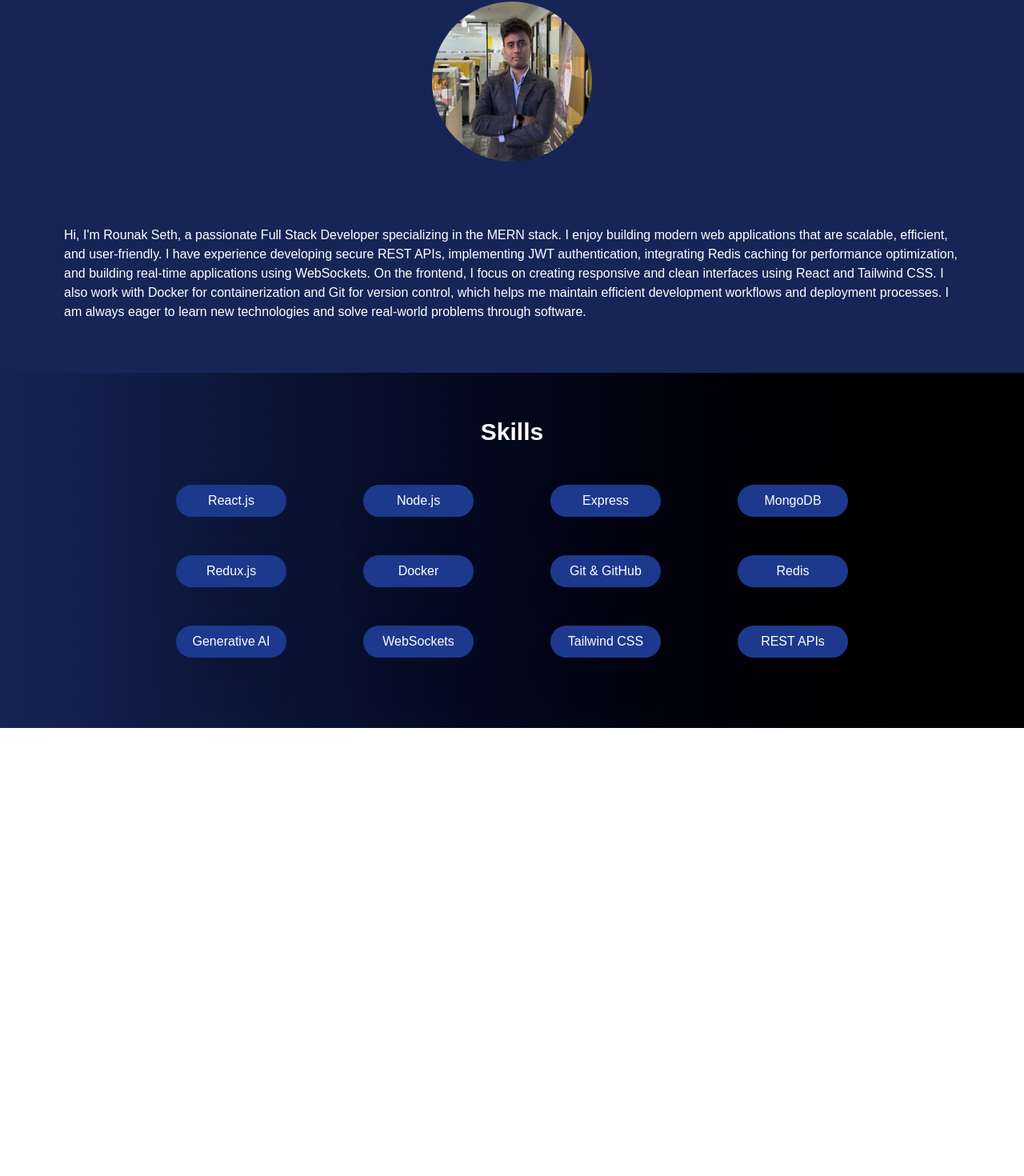
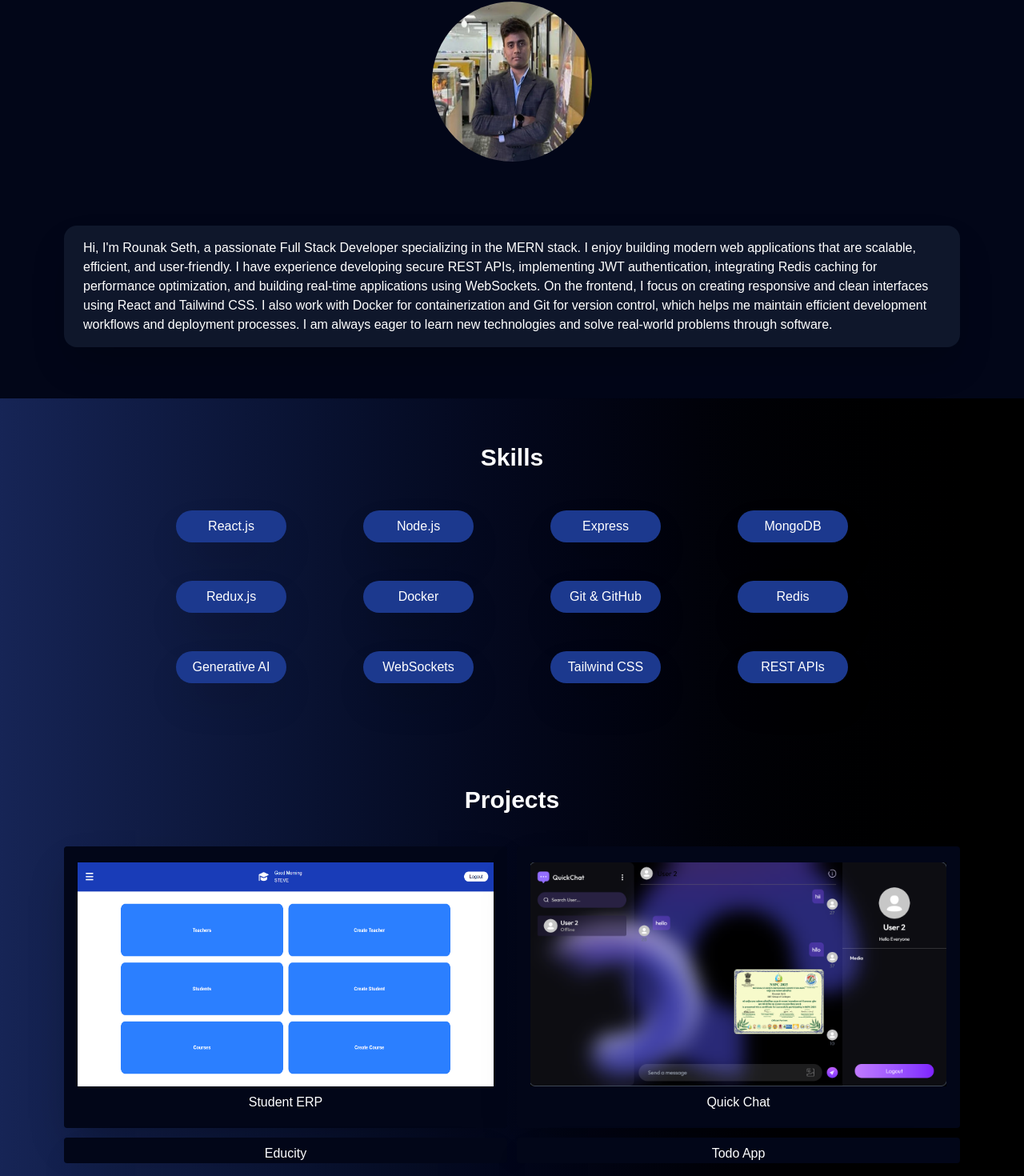
Before and after one commit to rounakseth0705/My-Portfolio, a React (Vite) app in the folder portfolio/: page / in a window 1280 px wide. Shown: the part 726-2196 px from the top of the page at 80% size. Before the commit the page ends 1636 px from the top, so only its background shows below. Built offline with nearby package versions, Linux system fonts and the light colour scheme.

Commit message:
Commit three

```diff
--- a/portfolio/src/App.jsx
+++ b/portfolio/src/App.jsx
@@ -1,5 +1,6 @@
 import About from "./components/About.jsx";
 import Home from "./components/Home.jsx";
+import Projects from "./components/Projects.jsx";
 import Skills from "./components/Skills.jsx";
 
 const App = () => {
@@ -8,6 +9,7 @@ const App = () => {
             <Home/>
             <About/>
             <Skills/>
+            <Projects/>
         </>
     )
 }
--- a/portfolio/src/components/About.jsx
+++ b/portfolio/src/components/About.jsx
@@ -2,10 +2,10 @@ import formalPic from "../assets/formalPic.jpeg";
 
 const About = () => {
     return(
-        <div name="about" className="flex flex-col justify-center items-center gap-12 bg-blue-950 py-8 px-8 md:px-15 lg:px-12 xl:px-20">
+        <div name="about" className="flex flex-col justify-center items-center gap-12 bg-slate-950 py-8 px-8 md:px-15 lg:px-12 xl:px-20">
             <h1 className="text-center text-white py-2 text-2xl font-semibold sm:text-3xl">About Me</h1>
             <img src={formalPic} alt="formalPic" className="w-30 h-30 text-sm rounded-full sm:text-base sm:w-40 sm:h-40 md:w-50 md:h-50"/>
-            <h1 className="text-white my-8">Hi, I'm Rounak Seth, a passionate Full Stack Developer specializing in the MERN stack. I enjoy building modern web applications that are scalable, efficient, and user-friendly. I have experience developing secure REST APIs, implementing JWT authentication, integrating Redis caching for performance optimization, and building real-time applications using WebSockets. On the frontend, I focus on creating responsive and clean interfaces using React and Tailwind CSS. I also work with Docker for containerization and Git for version control, which helps me maintain efficient development workflows and deployment processes. I am always eager to learn new technologies and solve real-world problems through software.</h1>
+            <h1 className="bg-slate-900 text-white shadow-2xl my-3 py-4 px-6 rounded-2xl sm:my-8">Hi, I'm Rounak Seth, a passionate Full Stack Developer specializing in the MERN stack. I enjoy building modern web applications that are scalable, efficient, and user-friendly. I have experience developing secure REST APIs, implementing JWT authentication, integrating Redis caching for performance optimization, and building real-time applications using WebSockets. On the frontend, I focus on creating responsive and clean interfaces using React and Tailwind CSS. I also work with Docker for containerization and Git for version control, which helps me maintain efficient development workflows and deployment processes. I am always eager to learn new technologies and solve real-world problems through software.</h1>
         </div>
     )
 }
--- a/portfolio/src/components/Home.jsx
+++ b/portfolio/src/components/Home.jsx
@@ -17,14 +17,16 @@ const Home = () => {
                     <Link to="about" smooth={true} duration={500} className="cursor-pointer">About</Link>
                     <Link to="skills" smooth={true} duration={500} className="cursor-pointer">Skills</Link>
                     <Link to="projects" smooth={true} duration={500} className="cursor-pointer">Projects</Link>
+                    <Link to="services" smooth={true} duration={500} className="cursor-pointer">Services</Link>
                     <Link to="achievements" smooth={true} duration={500} className="cursor-pointer">Achievements</Link>
                     <Link to="contact" smooth={true} duration={500} className="cursor-pointer">Contact Me</Link>
                 </span>
                 <img onClick={() => setIsMenuClicked(prev => !prev)} src={isMenuClicked ? crossIcon : menuIcon} alt="menuIcon" className="w-8 h-8 cursor-pointer sm:hidden"/>
-                <div className={`fixed right-0 mt-98 bg-blue-950 flex flex-col justify-evenly items-center overflow-hidden transition-all duration-400 ease-in-out ${isMenuClicked ? "opacity-100" : "opacity-0"}`}>
+                <div className={`fixed right-0 mt-114 bg-blue-950 flex flex-col justify-evenly items-center overflow-hidden transition-all duration-400 ease-in-out ${isMenuClicked ? "opacity-100" : "opacity-0"}`}>
                     <Link to="about" smooth={true} duration={500} className="my-6 mx-15 cursor-pointer">About</Link>
                     <Link to="skills" smooth={true} duration={500} className="my-6 mx-15 cursor-pointer">Skills</Link>
                     <Link to="projects" smooth={true} duration={500} className="my-6 mx-15 cursor-pointer">Projects</Link>
+                    <Link to="services" smooth={true} duration={500} className="my-6 mx-15 cursor-pointer">Services</Link>
                     <Link to="achievements" smooth={true} duration={500} className="my-6 mx-15 cursor-pointer">Achievements</Link>
                     <Link to="contact" smooth={true} duration={500} className="my-6 mx-15 cursor-pointer">Contact Me</Link>
                 </div>
--- /dev/null
+++ b/portfolio/src/components/Projects.jsx
@@ -0,0 +1,30 @@
+import quickChat from "../assets/quickChat.png";
+import studentErp from "../assets/studentErp.png";
+
+const Projects = () => {
+    return(
+        <div name="projects" className="bg-linear-to-r from-blue-950 to-black px-8 py-10 md:px-15 lg:px-12 xl:px-20">
+            <h1 className="text-white text-center text-2xl font-semibold sm:text-3xl">Projects</h1>
+            <div className="grid grid-cols-1 md:grid-cols-2 gap-3 my-10">
+                <span className="flex flex-col justify-center items-center gap-2 py-5 bg-slate-950 cursor-pointer shadow-2xl rounded">
+                    <img src={studentErp} alt="studentErpImage" className="w-130 h-70"/>
+                    <h1 className="text-white">Student ERP</h1>
+                </span>
+                <span className="flex flex-col justify-center items-center gap-2 bg-slate-950 cursor-pointer shadow-2xl rounded">
+                    <img src={quickChat} alt="quickChatImage" className="w-130 h-70"/>
+                    <h1 className="text-white text-center">Quick Chat</h1>
+                </span>
+                <span className="flex flex-col justify-center items-center gap-2 bg-slate-950 cursor-pointer shadow-2xl rounded">
+                    <img />
+                    <h1 className="text-white text-center">Educity</h1>
+                </span>
+                <span className="flex flex-col justify-center items-center gap-2 bg-slate-950 cursor-pointer shadow-2xl rounded">
+                    <img />
+                    <h1 className="text-white text-center">Todo App</h1>
+                </span>
+            </div>
+        </div>
+    )
+}
+
+export default Projects;
```
Also changed, not shown: portfolio/src/assets/quickChat.png (added), portfolio/src/assets/studentErp.png (added).
